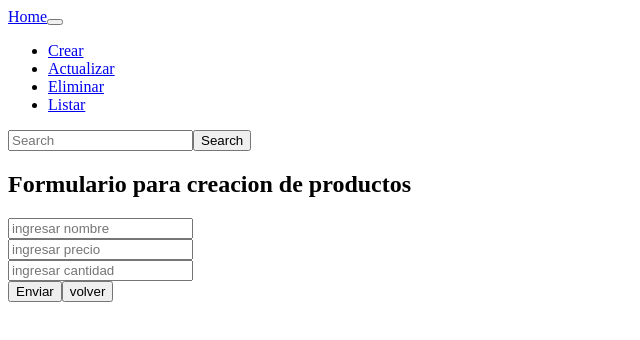
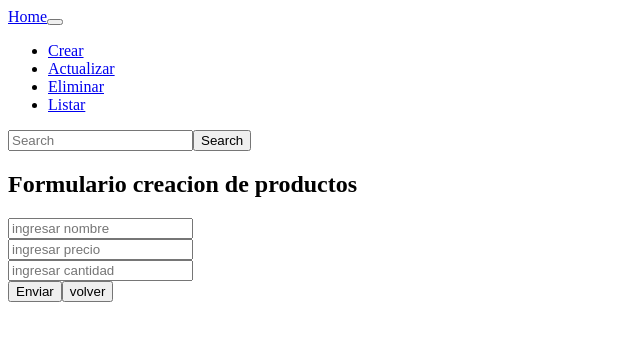
Before and after one commit to Juliandl88/random_quote_machine, a Next.js app in the folder crud-next-firebase/: page /formulario in a window 1280 px wide. Shown: the top 340 px of the page, without its empty margins (0-640 px from the left). Built offline with nearby package versions, Linux system fonts and the light colour scheme.

Commit message:
Se conecta firebase

```diff
--- a/crud-next-firebase/pages/formulario.js
+++ b/crud-next-firebase/pages/formulario.js
@@ -47,7 +47,7 @@ export default function Formulario() {
     <Layout>
       <div>
        <div className='container'>
-        <h2 className='text-center'>Formulario para creacion de productos</h2>
+        <h2 className='text-center'>Formulario creacion de productos</h2>
       <div className='card card-body'>
         <form onSubmit={enviarInfo}>
             <div className='form-group'>
--- a/crud-next-firebase/styles/Home.module.css
+++ b/crud-next-firebase/styles/Home.module.css
@@ -19,6 +19,7 @@
   border-top: 1px solid #eaeaea;
   justify-content: center;
   align-items: center;
+  color: #fff;
 }
 
 .footer a {
--- a/crud-next-firebase/styles/globals.css
+++ b/crud-next-firebase/styles/globals.css
@@ -3,7 +3,7 @@ body {
   padding: 0;
   margin: 0;
   font-family: -apple-system, BlinkMacSystemFont, Segoe UI, Roboto, Oxygen,
-    Ubuntu, Cantarell, Fira Sans, Droid Sans, Helvetica Neue, sans-serif;
+    Ubuntu, Cantarell, Fira Sans, Comic Sans, Helvetica Neue, sans-serif;
 }
 
 a {
```
